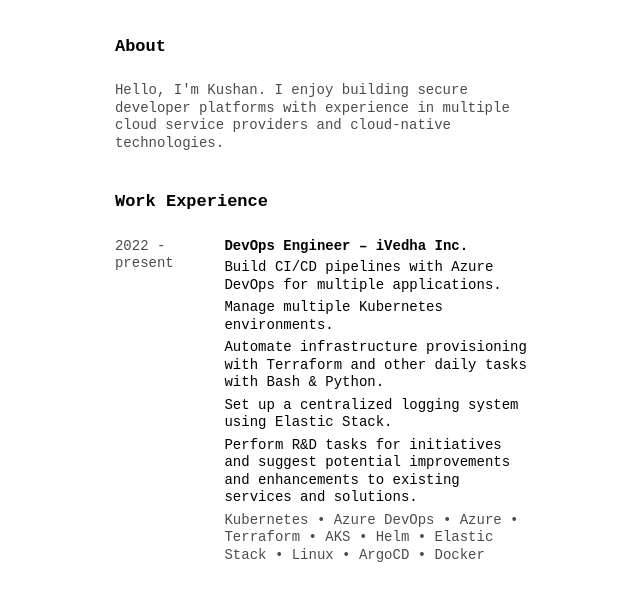
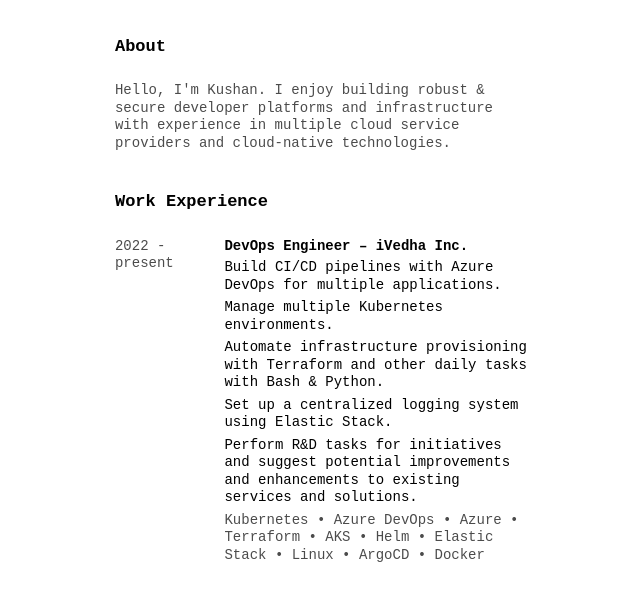
Before and after one commit to kushanjanith/kushanjanith.github.io, a plain HTML site: page index.html in a window 1280 px wide. Shown: the part 188-779 px from the top of the page, without its empty margins (318-958 px from the left). Drawn offline with Linux system fonts and the light colour scheme.

Commit message:
Update index.html

```diff
--- a/index.html
+++ b/index.html
@@ -168,7 +168,7 @@
                         }
                     </style>
                     <h2 class="chakra-heading css-16locuo" style="margin-top: 20px;">About</h2>
-                    <p class="homePage_subtext" style="text-align:left">Hello, I'm Kushan. I enjoy building secure developer platforms with experience in multiple cloud service providers and cloud-native technologies.</p>
+                    <p class="homePage_subtext" style="text-align:left">Hello, I'm Kushan. I enjoy building robust & secure developer platforms and infrastructure with experience in multiple cloud service providers and cloud-native technologies.</p>
                     <h2 class="chakra-heading css-16locuo">Work Experience</h2>
                     <style data-emotion="css 1o42c8k">
                         .css-1o42c8k {
```
